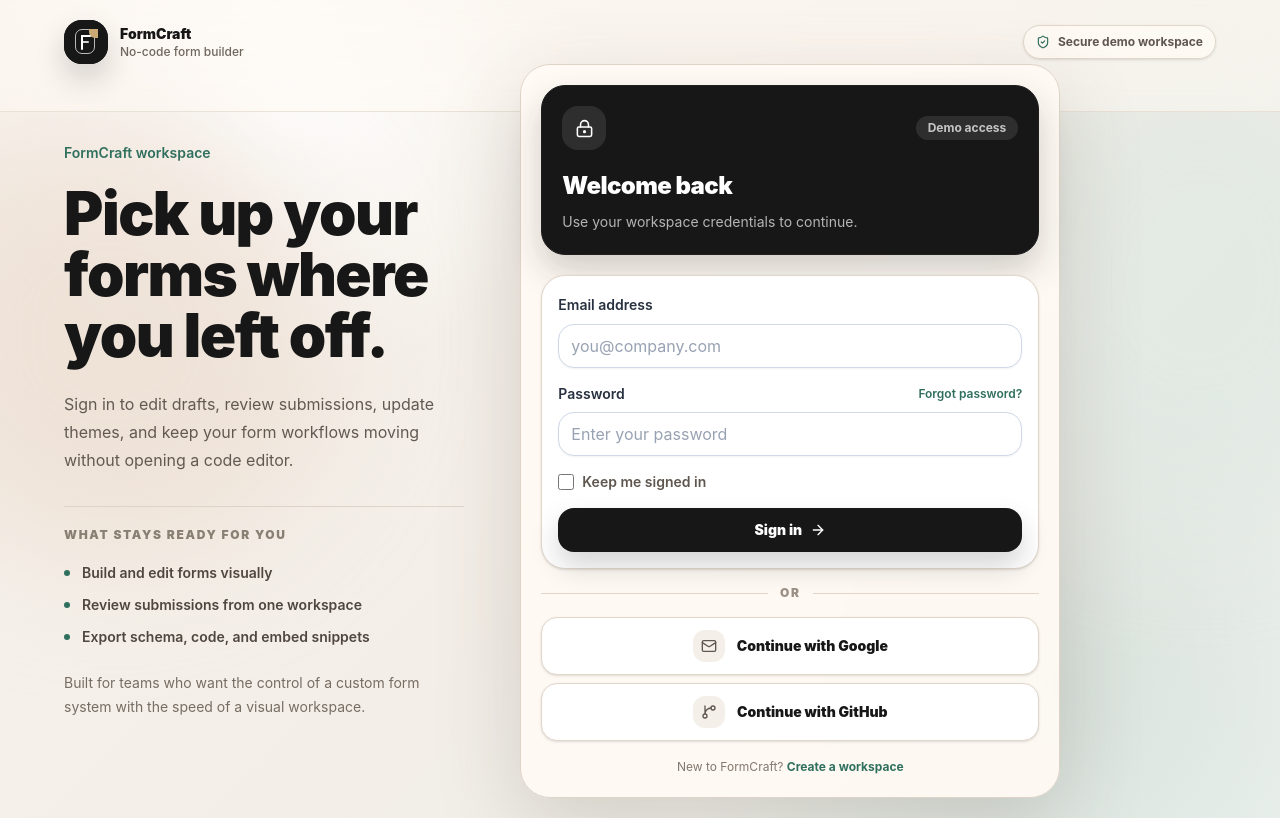
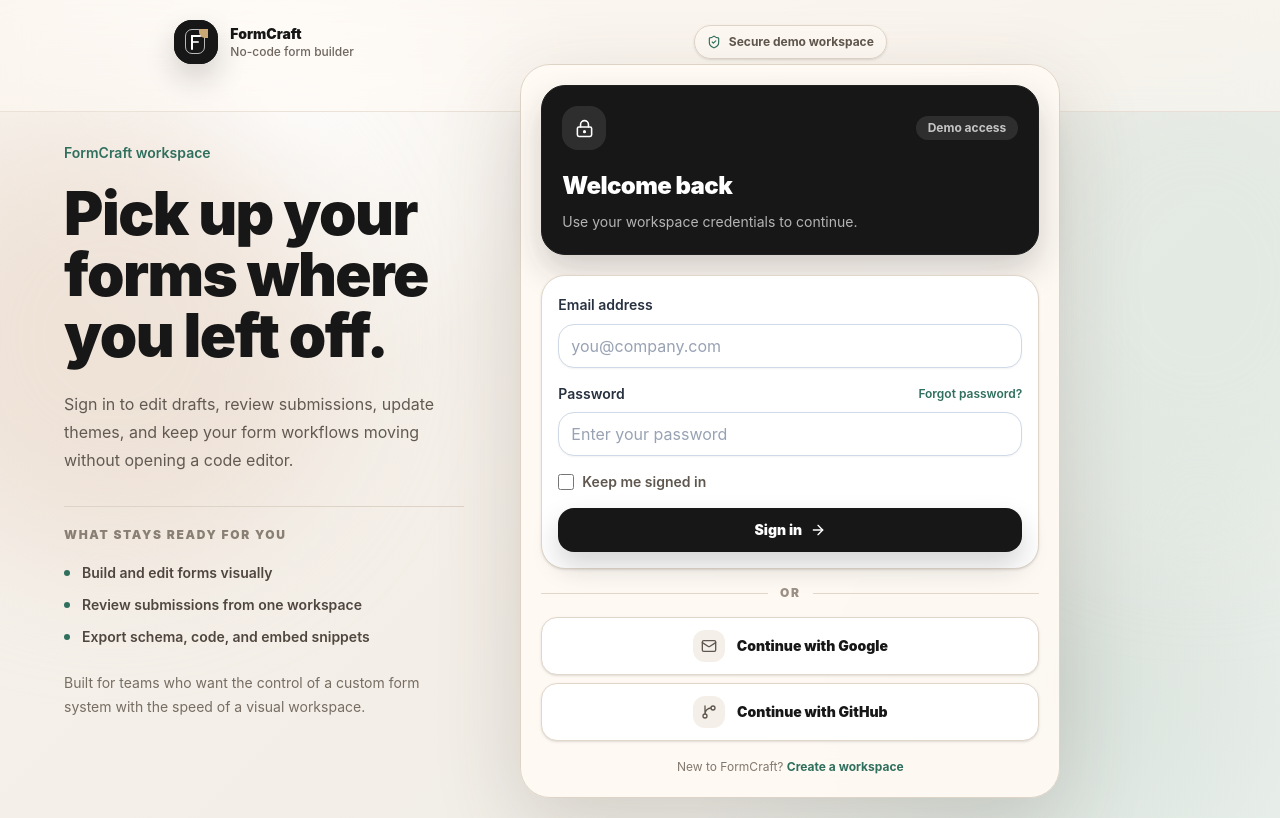
Before and after one commit to OmKhandale05/formcraft, a Next.js app: page /signin in a window 1280 px wide. Built offline with nearby package versions, Linux system fonts and the light colour scheme.

Commit message:
style(auth): align secure badge with sign in card

```diff
--- a/src/app/signin/page.tsx
+++ b/src/app/signin/page.tsx
@@ -26,9 +26,9 @@
       <div className="pointer-events-none absolute right-[-8rem] top-10 h-[30rem] w-[26rem] rounded-full bg-[#dbe7df]/60 blur-3xl" />
       <div className="pointer-events-none absolute inset-x-0 top-0 h-28 border-b border-[#e3d9cd]/70 bg-[#fffaf4]/50 backdrop-blur-xl" />
 
-      <div className="relative mx-auto flex max-w-6xl items-center justify-between gap-4">
+      <div className="relative mx-auto grid max-w-6xl grid-cols-1 items-center gap-4 lg:grid-cols-[minmax(0,0.72fr)_540px] lg:justify-items-center lg:gap-12 xl:gap-14">
         <BrandLogo />
-        <div className="hidden items-center gap-2 rounded-full border border-[#e0d6ca] bg-[#fffaf4]/80 px-3 py-2 text-xs font-bold text-[#5f574f] shadow-sm md:flex">
+        <div className="hidden items-center gap-2 justify-self-center rounded-full border border-[#e0d6ca] bg-[#fffaf4]/80 px-3 py-2 text-xs font-bold text-[#5f574f] shadow-sm md:flex">
           <ShieldCheck size={14} className="text-[#2f6f5e]" />
           Secure demo workspace
         </div>
```
